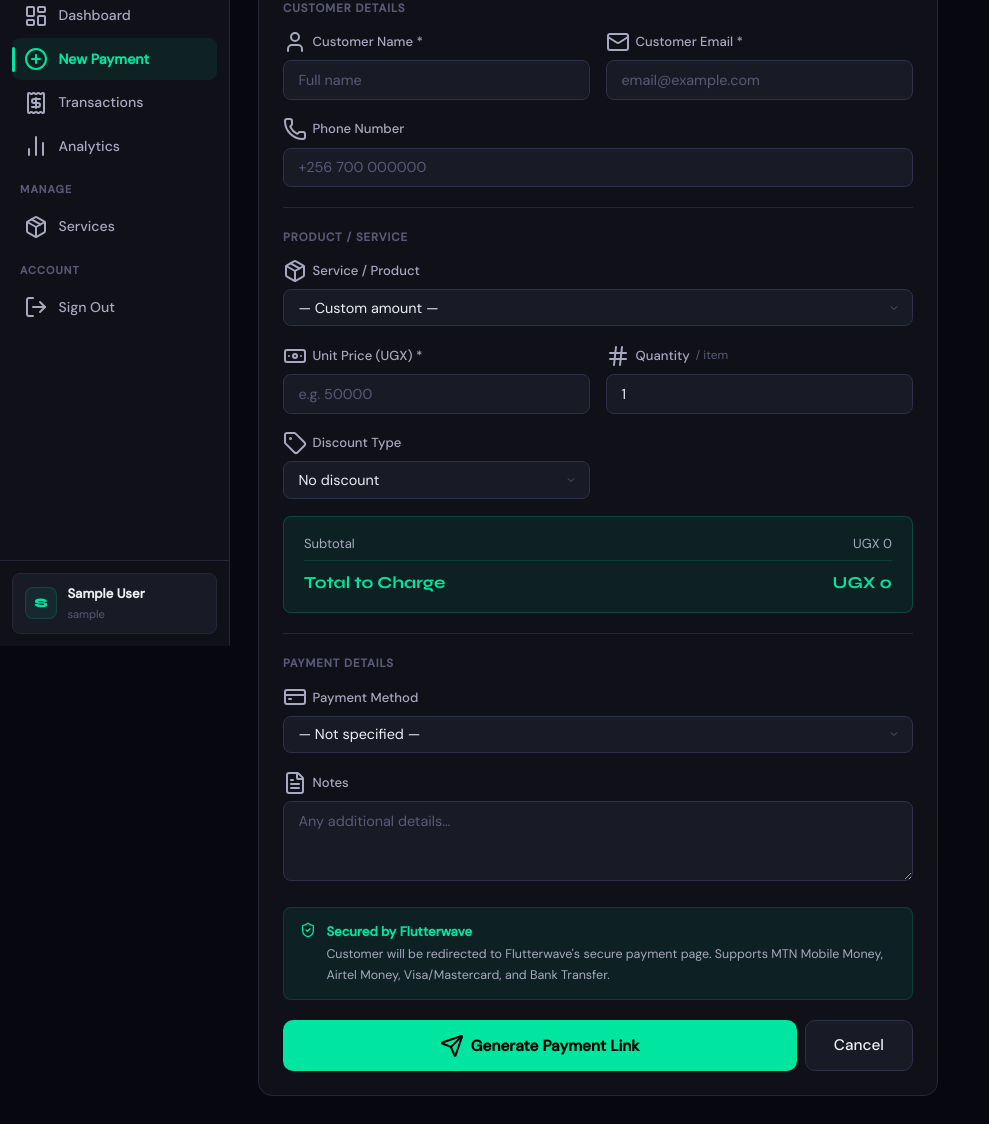
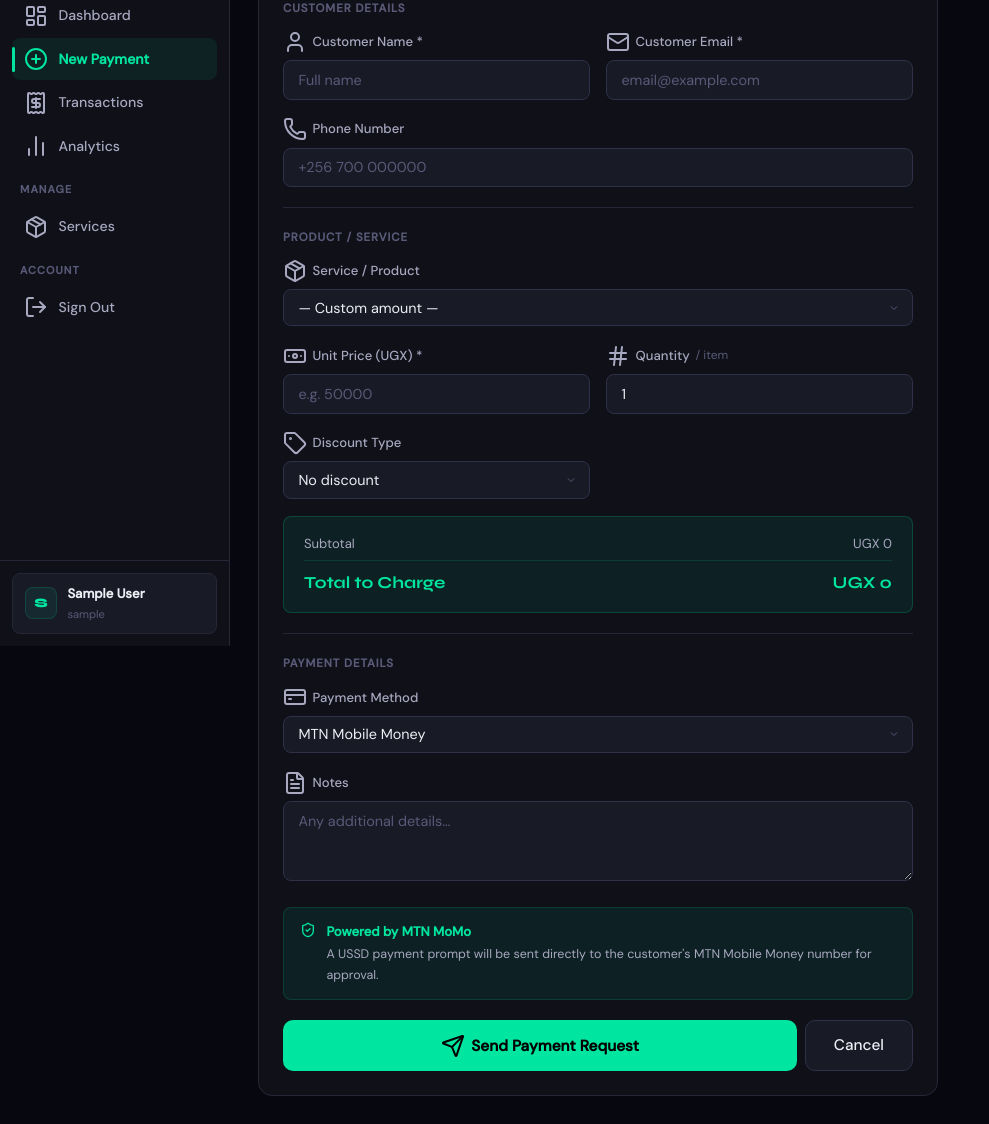
Before and after one commit to mavn-bussiness/Payflow, a Flask app: page /payments/new in a window 1280 px wide. Shown: the part 154-1278 px from the top of the page, without its empty margins (0-989 px from the left). Run offline with Flask 3, Linux system fonts and the light colour scheme; the visitor is signed in with stand-in values (Sample User, id 1); data that the repository does not hold is empty.

Commit message:
Switch to MTN MoMo payment integration: update models, environment variables, and payment logic. Replace Flutterwave references across the app.

```diff
--- a/app/models.py
+++ b/app/models.py
@@ -75,8 +75,8 @@ class Transaction(db.Model):
     created_at = db.Column(db.DateTime, default=datetime.utcnow)
     paid_at = db.Column(db.DateTime)
 
-    flw_payment_link = db.Column(db.String(500))
-    flw_transaction_id = db.Column(db.String(100))
+    momo_reference_id = db.Column(db.String(100))   # UUID sent as X-Reference-Id
+    momo_transaction_id = db.Column(db.String(100))  # financialTransactionId from MoMo
 
     business_id = db.Column(db.Integer, db.ForeignKey('businesses.id'), nullable=False)
     service_id = db.Column(db.Integer, db.ForeignKey('services.id'), nullable=True)
--- a/app/routes/payments.py
+++ b/app/routes/payments.py
@@ -9,14 +9,78 @@ from datetime import datetime
 
 payments = Blueprint('payments', __name__)
 
-FLW_BASE_URL = 'https://api.flutterwave.com/v3'
+MOMO_BASE_URL = os.environ.get('MOMO_BASE_URL', 'https://sandbox.momodeveloper.mtn.com')
+MOMO_COLLECTION_URL = f'{MOMO_BASE_URL}/collection'
 
 
-def flw_headers():
+def momo_get_token():
+    """Get a Bearer token from MTN MoMo Collections API."""
+    subscription_key = os.environ.get('MOMO_SUBSCRIPTION_KEY', '')
+    api_user = os.environ.get('MOMO_API_USER', '')
+    api_key = os.environ.get('MOMO_API_KEY', '')
+    resp = requests.post(
+        f'{MOMO_COLLECTION_URL}/token/',
+        auth=(api_user, api_key),
+        headers={'Ocp-Apim-Subscription-Key': subscription_key},
+        timeout=15
+    )
+    resp.raise_for_status()
+    return resp.json().get('access_token')
+
+
+def momo_headers(token):
     return {
-        'Authorization': f'Bearer {os.environ.get("FLW_SECRET_KEY", "")}',
-        'Content-Type': 'application/json'
+        'Authorization': f'Bearer {token}',
+        'X-Target-Environment': os.environ.get('MOMO_ENVIRONMENT', 'sandbox'),
+        'Ocp-Apim-Subscription-Key': os.environ.get('MOMO_SUBSCRIPTION_KEY', ''),
+        'Content-Type': 'application/json',
     }
+
+
+def validate_account(phone, token):
+    """Returns True if the phone number is an active MoMo account."""
+    headers = momo_headers(token)
+    headers.pop('Content-Type', None)
+    resp = requests.get(
+        f'{MOMO_COLLECTION_URL}/v1/accountholder/msisdn/{phone}/active',
+        headers=headers,
+        timeout=15
+    )
+    return resp.status_code == 200
+
+
+def request_to_pay(reference, amount, phone, payer_name, description, token):
+    """Initiate a RequesttoPay. Returns the externalId (same as reference)."""
+    payload = {
+        'amount': str(int(amount)),
+        'currency': os.environ.get('MOMO_CURRENCY', 'UGX'),
+        'externalId': reference,
+        'payer': {
+            'partyIdType': 'MSISDN',
+            'partyId': phone,
+        },
+        'payerMessage': description,
+        'payeeNote': payer_name,
+    }
+    resp = requests.post(
+        f'{MOMO_COLLECTION_URL}/v1_0/requesttopay',
+        json=payload,
+        headers={**momo_headers(token), 'X-Reference-Id': reference},
+        timeout=15
+    )
+    return resp.status_code == 202
+
+
+def get_payment_status(reference, token):
+    """Returns the MoMo transaction status dict."""
+    resp = requests.get(
+        f'{MOMO_COLLECTION_URL}/v1_0/requesttopay/{reference}',
+        headers=momo_headers(token),
+        timeout=15
+    )
+    if resp.status_code == 200:
+        return resp.json()
+    return None
 
 
 def compute_total(unit_price, quantity, discount_type, discount_value):
@@ -60,12 +124,14 @@ def new_payment():
         if unit_price <= 0:
             flash('Unit price must be greater than zero.', 'danger')
             return render_template('new_payment.html', services=services)
+        if not customer_name or not customer_phone:
+            flash('Customer name and phone number are required for Mobile Money.', 'danger')
+            return render_template('new_payment.html', services=services)
+
+        # Normalise phone: strip spaces/dashes, ensure it starts with country code
+        phone = customer_phone.replace(' ', '').replace('-', '').replace('+', '')
 
         amount = compute_total(unit_price, quantity, discount_type, discount_value)
-
-        if not customer_name or not customer_email:
-            flash('Customer name and email are required.', 'danger')
-            return render_template('new_payment.html', services=services)
 
         txn = Transaction(
             customer_name=customer_name,
@@ -76,7 +142,7 @@ def new_payment():
             discount_type=discount_type,
             discount_value=discount_value,
             amount=amount,
-            payment_method=payment_method,
+            payment_method=payment_method or 'MTN Mobile Money',
             notes=notes,
             business_id=current_user.id,
             service_id=int(service_id) if service_id else None,
@@ -85,112 +151,103 @@ def new_payment():
         db.session.add(txn)
         db.session.commit()
 
-        redirect_url = url_for('payments.payment_detail', ref=txn.reference, _external=True)
         service_name = txn.service.name if txn.service else 'Payment'
-
-        payload = {
-            'tx_ref': txn.reference,
-            'amount': amount,
-            'currency': 'UGX',
-            'redirect_url': redirect_url,
-            'customer': {
-                'email': customer_email,
-                'phonenumber': customer_phone,
-                'name': customer_name
-            },
-            'customizations': {
-                'title': current_user.name,
-                'description': f'{service_name} x{txn.quantity_label}',
-            },
-            'payment_options': 'mobilemoney,card,banktransfer',
-            'meta': {'transaction_db_id': txn.id, 'business_id': current_user.id}
-        }
+        description = f'{service_name} x{txn.quantity_label} — {current_user.name}'
 
         try:
-            resp = requests.post(f'{FLW_BASE_URL}/payments', json=payload, headers=flw_headers(), timeout=15)
-            data = resp.json()
-            if data.get('status') == 'success':
-                txn.flw_payment_link = data['data']['link']
+            token = momo_get_token()
+
+            if not validate_account(phone, token):
+                flash('Phone number is not a valid active MTN MoMo account.', 'danger')
+                txn.status = 'failed'
                 db.session.commit()
-                return redirect(data['data']['link'])
+                return render_template('new_payment.html', services=services)
+
+            # Use a UUID as the MoMo reference (X-Reference-Id must be UUID)
+            momo_ref = str(uuid.uuid4())
+            txn.momo_reference_id = momo_ref
+            db.session.commit()
+
+            success = request_to_pay(momo_ref, amount, phone, customer_name, description, token)
+            if success:
+                flash(
+                    f'Payment request sent to {customer_phone}. '
+                    'Ask the customer to approve the prompt on their phone.',
+                    'success'
+                )
+                return redirect(url_for('payments.payment_detail', ref=txn.reference))
             else:
-                flash(f'Payment gateway error: {data.get("message", "Unknown error")}', 'danger')
+                txn.status = 'failed'
+                db.session.commit()
+                flash('Failed to send payment request. Check the phone number and try again.', 'danger')
+
         except requests.RequestException as e:
-            flash('Could not reach payment gateway. Check your API keys.', 'danger')
-            current_app.logger.error(f'Flutterwave error: {e}')
+            flash('Could not reach MTN MoMo API. Check your credentials.', 'danger')
+            current_app.logger.error(f'MTN MoMo error: {e}')
 
         return render_template('new_payment.html', services=services)
 
     return render_template('new_payment.html', services=services)
 
 
-@payments.route('/payments/callback')
-def flw_callback():
-    status = request.args.get('status')
-    tx_ref = request.args.get('tx_ref')
-    transaction_id = request.args.get('transaction_id')
+@payments.route('/payments/<ref>/check', methods=['POST'])
+@login_required
+def check_payment_status(ref):
+    """Manually poll MTN MoMo for the latest status of a pending transaction."""
+    txn = Transaction.query.filter_by(reference=ref, business_id=current_user.id).first_or_404()
 
-    txn = Transaction.query.filter_by(reference=tx_ref).first()
-    if not txn:
-        flash('Transaction not found.', 'danger')
-        return redirect(url_for('dashboard.home'))
+    if txn.status != 'pending' or not txn.momo_reference_id:
+        flash('Nothing to check for this transaction.', 'info')
+        return redirect(url_for('payments.payment_detail', ref=ref))
 
-    if status == 'successful' and transaction_id:
-        try:
-            resp = requests.get(
-                f'{FLW_BASE_URL}/transactions/{transaction_id}/verify',
-                headers=flw_headers(), timeout=15
-            )
-            data = resp.json()
-            flw_data = data.get('data', {})
-            if (data.get('status') == 'success'
-                    and flw_data.get('status') == 'successful'
-                    and float(flw_data.get('amount', 0)) >= txn.amount
-                    and flw_data.get('currency') == 'UGX'):
+    try:
+        token = momo_get_token()
+        data = get_payment_status(txn.momo_reference_id, token)
+        if data:
+            status = data.get('status', '').upper()
+            if status == 'SUCCESSFUL':
                 txn.status = 'paid'
                 txn.paid_at = datetime.utcnow()
-                txn.flw_transaction_id = str(transaction_id)
+                txn.momo_transaction_id = data.get('financialTransactionId', '')
                 db.session.commit()
-                flash(f'Payment confirmed! Reference: {txn.reference}', 'success')
-            else:
+                flash('Payment confirmed!', 'success')
+            elif status == 'FAILED':
                 txn.status = 'failed'
                 db.session.commit()
-                flash('Payment verification failed. Contact support.', 'danger')
-        except requests.RequestException:
-            flash('Could not verify payment. Check transaction status.', 'danger')
-    elif status == 'cancelled':
-        txn.status = 'cancelled'
-        db.session.commit()
-        flash('Payment was cancelled.', 'info')
-    else:
-        txn.status = 'failed'
-        db.session.commit()
-        flash('Payment was not completed.', 'danger')
+                flash(f'Payment failed: {data.get("reason", "Unknown reason")}', 'danger')
+            else:
+                flash(f'Payment is still {status.lower()}. Ask the customer to check their phone.', 'info')
+        else:
+            flash('Could not retrieve payment status.', 'danger')
+    except requests.RequestException as e:
+        flash('Could not reach MTN MoMo API.', 'danger')
+        current_app.logger.error(f'MTN MoMo status check error: {e}')
 
-    return redirect(url_for('payments.payment_detail', ref=txn.reference))
+    return redirect(url_for('payments.payment_detail', ref=ref))
 
 
 @payments.route('/payments/webhook', methods=['POST'])
-def flw_webhook():
-    secret_hash = os.environ.get('FLW_WEBHOOK_SECRET', '')
-    signature = request.headers.get('verif-hash', '')
-    if not secret_hash or signature != secret_hash:
-        return jsonify({'status': 'unauthorized'}), 401
-
+def momo_webhook():
+    """MTN MoMo callback notification endpoint."""
     payload = request.get_json()
     if not payload:
         return jsonify({'status': 'bad request'}), 400
 
-    event = payload.get('event')
-    data = payload.get('data', {})
+    external_id = payload.get('externalId') or payload.get('referenceId')
+    status = payload.get('status', '').upper()
 
-    if event == 'charge.completed' and data.get('status') == 'successful':
-        tx_ref = data.get('tx_ref')
-        txn = Transaction.query.filter_by(reference=tx_ref).first()
-        if txn and txn.status != 'paid':
+    if not external_id:
+        return jsonify({'status': 'ok'}), 200
+
+    txn = Transaction.query.filter_by(momo_reference_id=external_id).first()
+    if txn and txn.status == 'pending':
+        if status == 'SUCCESSFUL':
             txn.status = 'paid'
             txn.paid_at = datetime.utcnow()
-            txn.flw_transaction_id = str(data.get('id', ''))
+            txn.momo_transaction_id = payload.get('financialTransactionId', '')
+            db.session.commit()
+        elif status == 'FAILED':
+            txn.status = 'failed'
             db.session.commit()
 
     return jsonify({'status': 'ok'}), 200
@@ -213,35 +270,29 @@ def resend_payment(ref):
 
     txn.reference = f"PAY-{uuid.uuid4().hex[:8].upper()}"
     txn.status = 'pending'
-    txn.flw_payment_link = None
+    txn.momo_reference_id = None
+    txn.momo_transaction_id = None
     db.session.commit()
 
-    redirect_url = url_for('payments.payment_detail', ref=txn.reference, _external=True)
-    payload = {
-        'tx_ref': txn.reference,
-        'amount': txn.amount,
-        'currency': 'UGX',
-        'redirect_url': redirect_url,
-        'customer': {
-            'email': txn.customer_email or f'{txn.reference.lower()}@payflow.ug',
-            'phonenumber': txn.customer_phone or '',
-            'name': txn.customer_name
-        },
-        'customizations': {'title': current_user.name},
-        'payment_options': 'mobilemoney,card,banktransfer',
-    }
+    phone = (txn.customer_phone or '').replace(' ', '').replace('-', '').replace('+', '')
+    service_name = txn.service.name if txn.service else 'Payment'
+    description = f'{service_name} — {current_user.name}'
 
     try:
-        resp = requests.post(f'{FLW_BASE_URL}/payments', json=payload, headers=flw_headers(), timeout=15)
-        data = resp.json()
-        if data.get('status') == 'success':
-            txn.flw_payment_link = data['data']['link']
+        token = momo_get_token()
+        momo_ref = str(uuid.uuid4())
+        txn.momo_reference_id = momo_ref
+        db.session.commit()
+
+        success = request_to_pay(momo_ref, txn.amount, phone, txn.customer_name, description, token)
+        if success:
+            flash(f'Payment request resent to {txn.customer_phone}.', 'success')
+        else:
+            txn.status = 'failed'
             db.session.commit()
-            return redirect(data['data']['link'])
-        else:
-            flash(f'Gateway error: {data.get("message")}', 'danger')
+            flash('Failed to resend payment request.', 'danger')
     except requests.RequestException:
-        flash('Could not reach payment gateway.', 'danger')
+        flash('Could not reach MTN MoMo API.', 'danger')
 
     return redirect(url_for('payments.payment_detail', ref=txn.reference))
 
--- a/app/templates/new_payment.html
+++ b/app/templates/new_payment.html
@@ -105,10 +105,7 @@
       <div class="form-group">
         <label><i data-lucide="credit-card"></i> Payment Method</label>
         <select name="payment_method">
-          <option value="">— Not specified —</option>
-          <option value="Mobile Money">Mobile Money (MTN / Airtel)</option>
-          <option value="Card">Visa / Mastercard</option>
-          <option value="Bank Transfer">Bank Transfer</option>
+          <option value="MTN Mobile Money" selected>MTN Mobile Money</option>
         </select>
       </div>
 
@@ -120,14 +117,14 @@
       <div style="background:var(--accent-dim);border:1px solid rgba(0,229,160,0.15);border-radius:var(--radius-sm);padding:0.85rem 1rem;margin-bottom:1.25rem;display:flex;align-items:flex-start;gap:0.65rem;">
         <i data-lucide="shield-check" style="width:16px;height:16px;color:var(--accent);flex-shrink:0;margin-top:1px;"></i>
         <div>
-          <div style="font-size:0.82rem;font-weight:600;color:var(--accent);">Secured by Flutterwave</div>
-          <div style="font-size:0.78rem;color:var(--text2);margin-top:0.1rem;">Customer will be redirected to Flutterwave's secure payment page. Supports MTN Mobile Money, Airtel Money, Visa/Mastercard, and Bank Transfer.</div>
+          <div style="font-size:0.82rem;font-weight:600;color:var(--accent);">Powered by MTN MoMo</div>
+          <div style="font-size:0.78rem;color:var(--text2);margin-top:0.1rem;">A USSD payment prompt will be sent directly to the customer's MTN Mobile Money number for approval.</div>
         </div>
       </div>
 
       <div class="flex gap-1">
         <button type="submit" class="btn btn-primary btn-lg" style="flex:1;justify-content:center;">
-          <i data-lucide="send"></i> Generate Payment Link
+          <i data-lucide="send"></i> Send Payment Request
         </button>
         <a href="{{ url_for('dashboard.home') }}" class="btn btn-secondary btn-lg">Cancel</a>
       </div>
```
Also changed, not shown: app/templates/payment_detail.html (+7 -7 lines), migrations/versions/24dee344ed03_replace_flw_columns_with_momo_columns.py (added, +38 -0 lines), render.yaml (+9 -5 lines), 1 other file.
